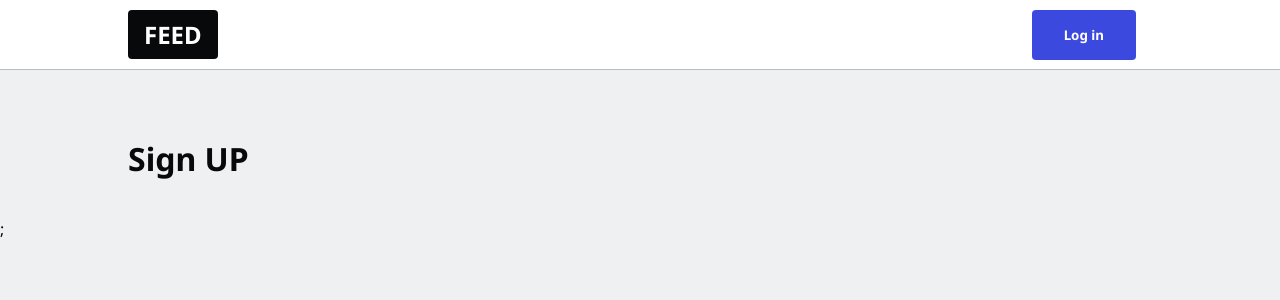
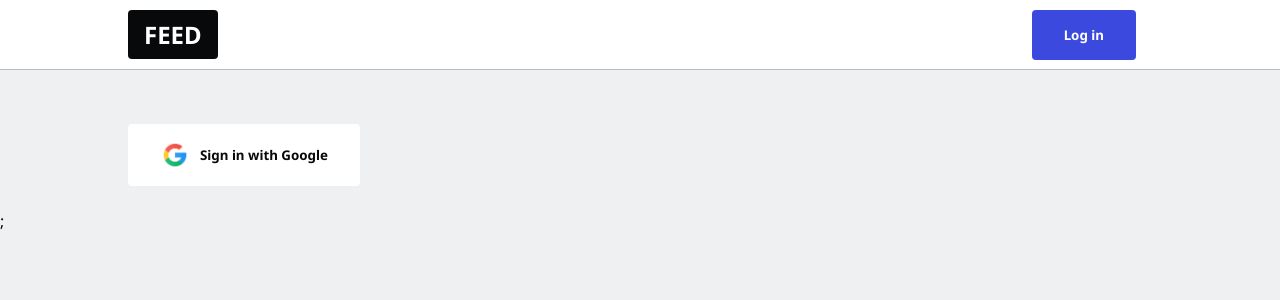
Before and after one commit to Seidler93/Gaming-Blog, a Next.js app in the folder gamingblog/: page /enter in a window 1280 px wide. Shown: the top 300 px of the page. Built offline with nearby package versions, Linux system fonts and the light colour scheme.

Commit message:
added user auth through google oauth

```diff
--- a/gamingblog/lib/firebase.js
+++ b/gamingblog/lib/firebase.js
@@ -18,5 +18,6 @@
 }
 
 export const auth = firebase.auth();
+export const googleAuthProvider = new firebase.auth.GoogleAuthProvider();
 export const firestore = firebase.firestore();
 export const storage = firebase.storage();
--- a/gamingblog/pages/enter.js
+++ b/gamingblog/pages/enter.js
@@ -1,7 +1,41 @@
-export default function EnterPage({ }) {
+import { auth, googleAuthProvider } from '../lib/firebase';
+
+export default function EnterPage(props) {
+  const user = null;
+  const username = null;
+
+  // 1. user signed out <SignInButton />
+  // 2. user signed in, but missing username <UsernameForm />
+  // 3. user signed in, has username <SignOutButton />
   return (
     <main>
-      <h1>Sign UP</h1>
+      {user ?
+        !username ? <UsernameForm /> : <SignOutButton />
+        :
+        <SignInButton />
+      }
     </main>
-  )
+  );
 }
+
+// Sign in with Google button
+function SignInButton() {
+  const signInWithGoogle = async () => {
+    await auth.signInWithPopup(googleAuthProvider);
+  };
+
+  return (
+    <button className="btn-google" onClick={signInWithGoogle}>
+      <img src={'/googlelogo.png'} /> Sign in with Google
+    </button>
+  );
+}
+
+// Sign out button
+function SignOutButton() {
+  return <button onClick={() => auth.signOut()}>Sign Out</button>;
+}
+
+function UsernameForm() {
+  return null;
+}
```
Also changed, not shown: gamingblog/public/googlelogo.png (added).
